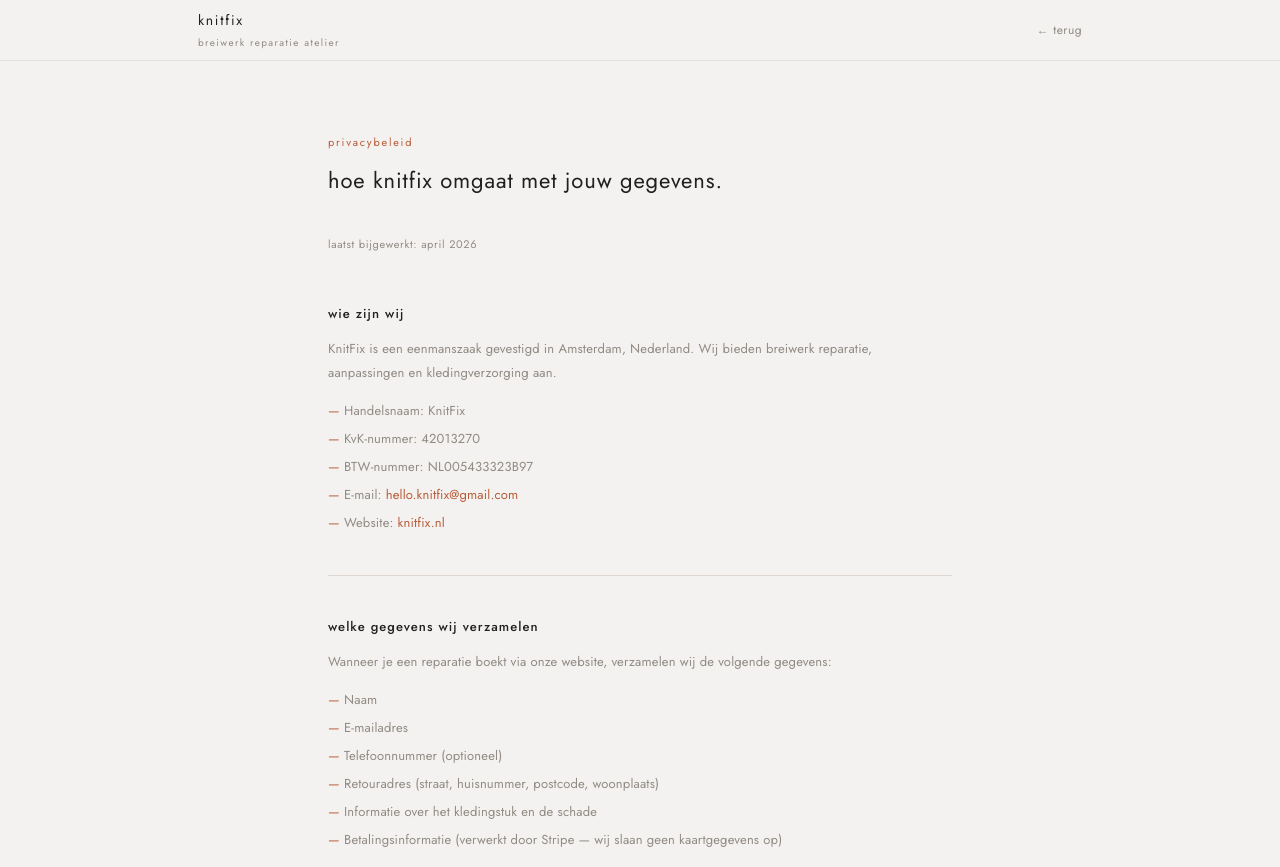
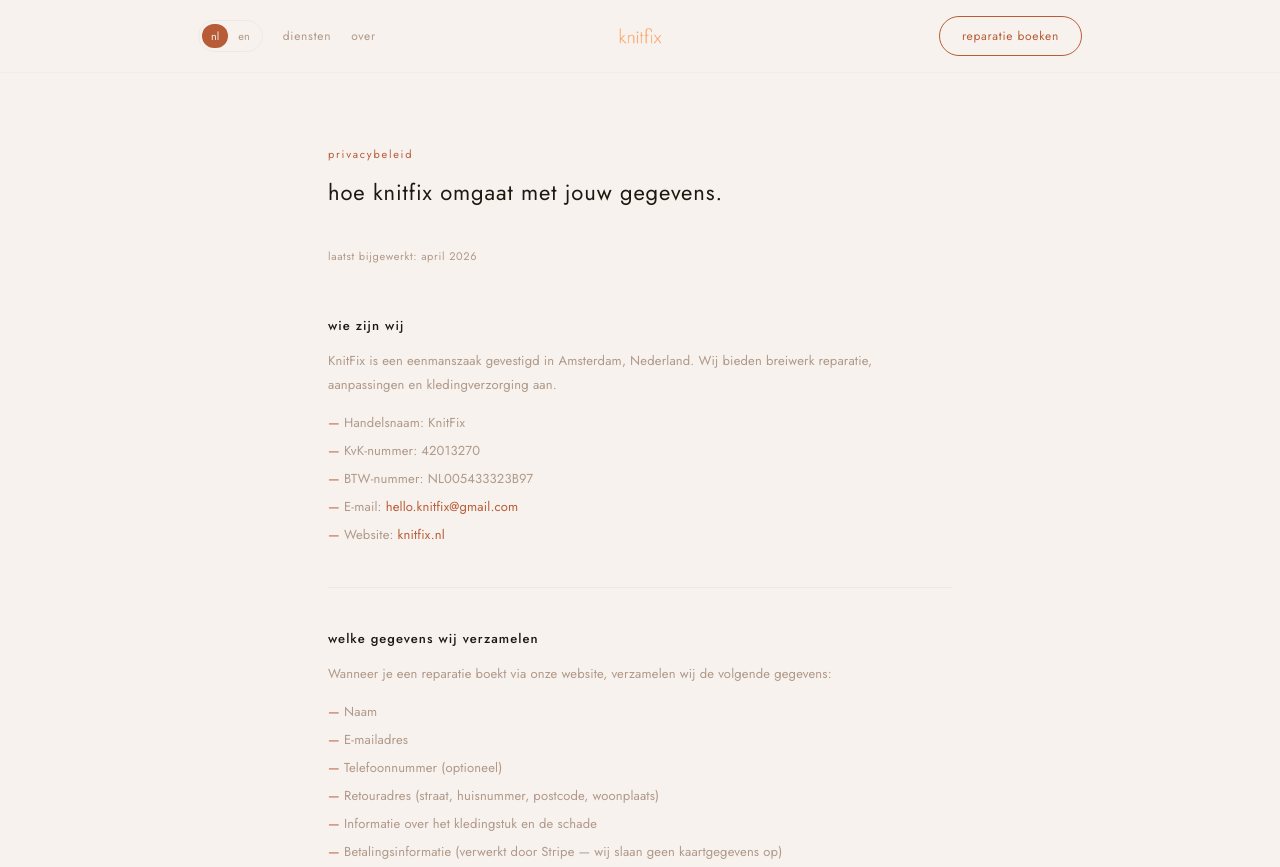
Before and after one commit to alejandrxmh/knitfix-static, a website: page privacy.html in a window 1280 px wide. Shown: the top 867 px of the page. Drawn offline with Linux system fonts and the light colour scheme.

Commit message:
Update privacy.html

```diff
--- a/privacy.html
+++ b/privacy.html
@@ -4,14 +4,15 @@
   <meta charset="UTF-8" />
   <meta name="viewport" content="width=device-width, initial-scale=1" />
   <title>knitfix – privacybeleid</title>
+  <link rel="preload" as="image" href="/knitfix_logo.png" />
   <link rel="preconnect" href="https://fonts.googleapis.com" />
   <link rel="preconnect" href="https://fonts.gstatic.com" crossorigin />
   <link href="https://fonts.googleapis.com/css2?family=Jost:wght@300;400;500&display=swap" rel="stylesheet" />
   <style>
     *, *::before, *::after { box-sizing: border-box; margin: 0; padding: 0; }
     :root {
-      --bg: #f4f2f0; --panel: #f7f5f3; --ink: #20201f;
-      --muted: #918b84; --line: #ded6cf; --accent: #b85c38; --max: 940px;
+      --bg: #f7f2ed; --ink: #1f1811; --soft: #7a5e50; --muted: #b0998a;
+      --line: #ede9e3; --accent: #b85c38; --accent-lt: #c8714a; --note: #fdf8f5; --white: #fff; --max: 940px;
     }
     html { scroll-behavior: smooth; }
     body {
@@ -24,21 +25,21 @@
     a:hover { text-decoration: underline; }
 
     /* ── header ── */
-    header {
-      position: sticky; top: 0; z-index: 100;
-      background: rgba(244, 242, 240, 0.96);
-      backdrop-filter: blur(18px); -webkit-backdrop-filter: blur(18px);
-      border-bottom: 1px solid rgba(222, 214, 207, 0.6);
-    }
-    .header-inner {
-      max-width: var(--max); margin: 0 auto; padding: 0 28px;
-      display: flex; align-items: center; justify-content: space-between; height: 60px;
-    }
-    .brand { display: flex; flex-direction: column; gap: 2px; text-decoration: none; color: inherit; }
-    .brand-name    { font-size: 14px; letter-spacing: 0.12em; text-transform: lowercase; }
-    .brand-tagline { font-size: 10px; letter-spacing: 0.14em; text-transform: lowercase; color: var(--muted); }
-    .back-link { font-size: 12px; color: var(--muted); letter-spacing: 0.04em; text-transform: lowercase; transition: color 0.18s; }
-    .back-link:hover { color: var(--accent); text-decoration: none; }
+    header { position: sticky; top: 0; z-index: 200; background: rgba(247,242,237,0.97); backdrop-filter: blur(18px); -webkit-backdrop-filter: blur(18px); border-bottom: 1px solid rgba(237,233,227,0.6); }
+    .header-inner { display: grid; grid-template-columns: 1fr auto 1fr; align-items: center; height: 72px; max-width: var(--max); margin: 0 auto; padding: 0 28px; }
+    .header-left { display: flex; align-items: center; gap: 20px; }
+    .header-center { display: flex; justify-content: center; }
+    .header-right { display: flex; align-items: center; justify-content: flex-end; }
+    .logo-link { display: flex; align-items: center; transition: opacity 0.18s; }
+    .logo-link:hover { opacity: 0.75; }
+    .logo-link img { display: block; width: 68px; height: 68px; }
+    .nav-link { font-size: 12px; letter-spacing: 0.06em; text-transform: lowercase; color: var(--muted); transition: color 0.18s; white-space: nowrap; }
+    .nav-link:hover { color: var(--accent); }
+    .cta-pill { display: inline-flex; align-items: center; padding: 9px 22px; border-radius: 999px; border: 1px solid var(--accent); color: var(--accent); font-size: 12px; letter-spacing: 0.06em; text-transform: lowercase; transition: background 0.18s, color 0.18s, transform 0.18s; white-space: nowrap; }
+    .cta-pill:hover { background: var(--accent); color: var(--bg); transform: translateY(-1px); }
+    .lang-toggle { display: inline-flex; align-items: center; gap: 1px; padding: 3px; border-radius: 999px; border: 1px solid var(--line); }
+    .lang-button { border: none; background: transparent; padding: 3px 9px; border-radius: 999px; cursor: pointer; text-transform: lowercase; color: var(--muted); font: inherit; font-size: 11px; transition: background 0.18s, color 0.18s; }
+    .lang-button.active { background: var(--accent); color: var(--bg); }
 
     /* ── content ── */
     .page { max-width: 680px; margin: 0 auto; padding: 72px 28px 96px; }
@@ -83,7 +84,7 @@
 
     /* ── footer ── */
     footer {
-      border-top: 1px solid rgba(222, 214, 207, 0.6);
+      border-top: 1px solid rgba(237,233,227,0.6);
       font-size: 11px; color: var(--muted); padding: 28px 0;
     }
     .footer-inner {
@@ -110,11 +111,22 @@
 
 <header>
   <div class="header-inner">
-    <a href="/" class="brand">
-      <div class="brand-name">knitfix</div>
-      <div class="brand-tagline">breiwerk reparatie atelier</div>
-    </a>
-    <a href="/" class="back-link">← terug</a>
+    <div class="header-left">
+      <div class="lang-toggle">
+        <button class="lang-button active" data-lang="nl" type="button">nl</button>
+        <button class="lang-button" data-lang="en" type="button">en</button>
+      </div>
+      <a href="/services.html" class="nav-link">diensten</a>
+      <a href="/about.html" class="nav-link">over</a>
+    </div>
+    <div class="header-center">
+      <a href="/" class="logo-link" aria-label="knitfix — home">
+        <img src="/knitfix_logo.png" alt="knitfix" width="68" height="68" style="font-size:0;color:transparent;">
+      </a>
+    </div>
+    <div class="header-right">
+      <a class="cta-pill" href="/#book">reparatie boeken</a>
+    </div>
   </div>
 </header>
 
```
